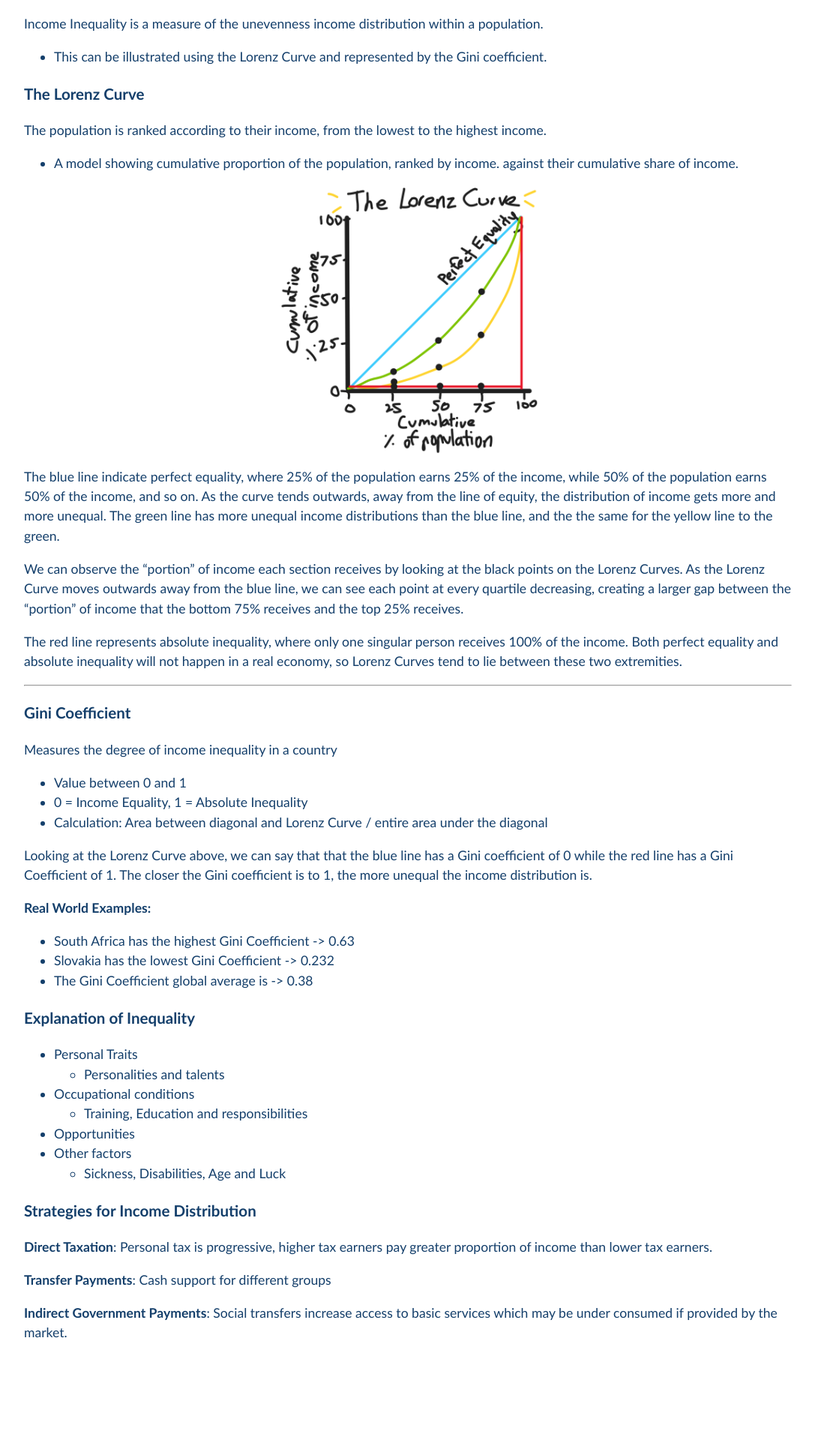
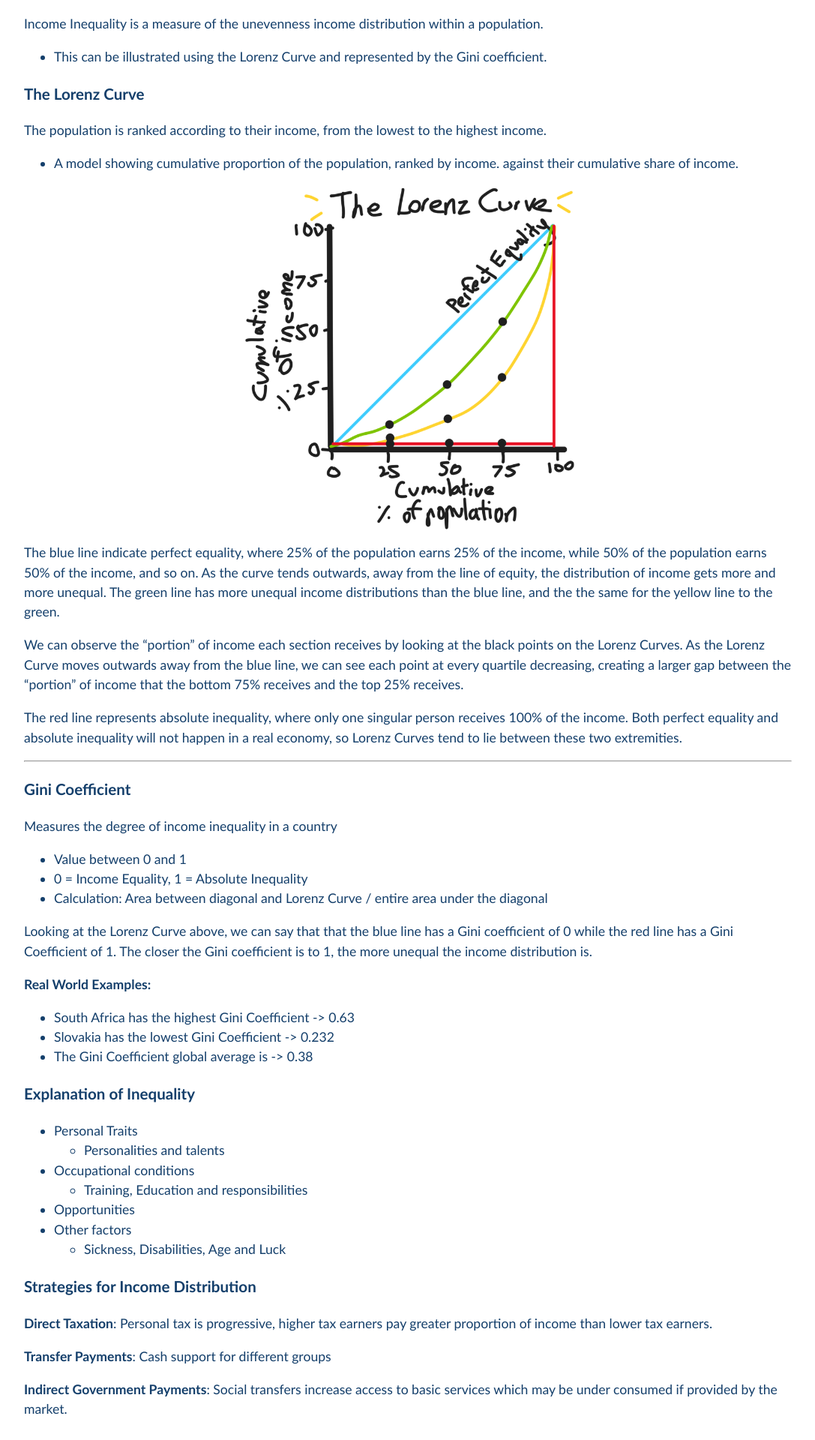
Before and after one commit to Pi-thagoras/the-chicken-pen, a Jekyll site: the page built from economics/Income-Distribution.md, in a window 1280 px wide. Shown: the part 1337-3257 px from the top of the page at 75% size, without its empty margins (96-1183 px from the left). Built offline with Jekyll 4.4.1, drawn with Linux system fonts in a browser that asks for light colours.

Commit message:
vault backup: 2023-09-15 11:53:48

```diff
--- a/economics/Income-Distribution.md
+++ b/economics/Income-Distribution.md
@@ -47,7 +47,7 @@
 The population is ranked according to their income, from the lowest to the highest income.
 - A model showing cumulative proportion of the population, ranked by income. against their cumulative share of income.
 
-<image src="/the-chicken-pen/assets/Lorenz-Curve.png" alt="The Lorenz Curve"  width=350px />
+<image src="/the-chicken-pen/assets/Lorenz-Curve.png" alt="The Lorenz Curve"  width=450px />
 
 The blue line indicate perfect equality, where 25% of the population earns 25% of the income, while 50% of the population earns 50% of the income, and so on. As the curve tends outwards, away from the line of equity, the distribution of income gets more and more unequal. The green line has more unequal income distributions than the blue line, and the the same for the yellow line to the green.
 
```
